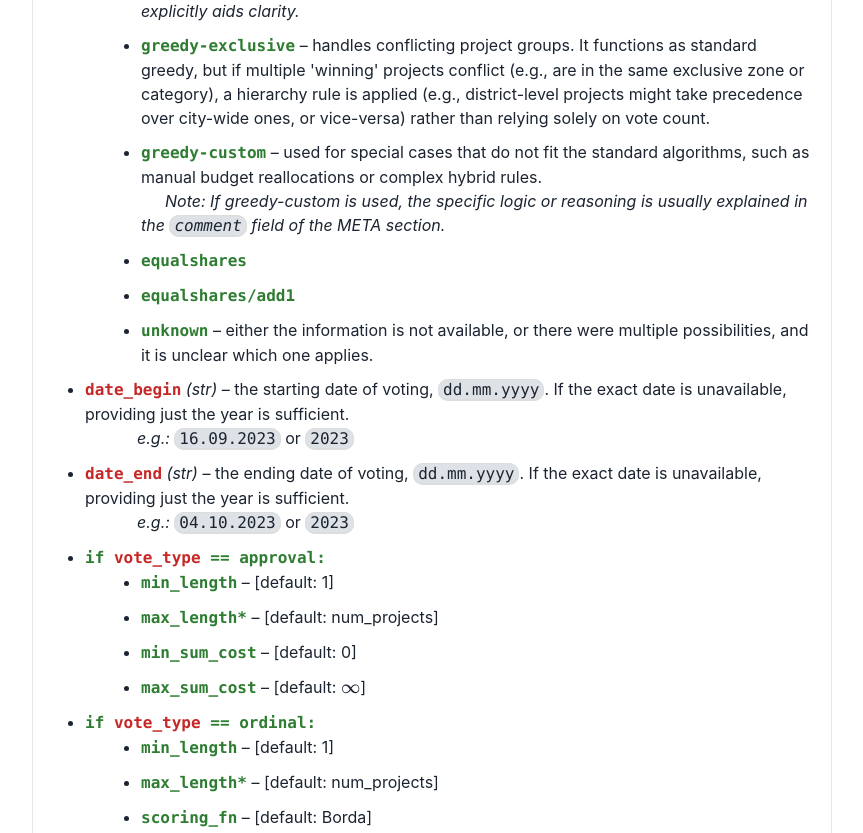
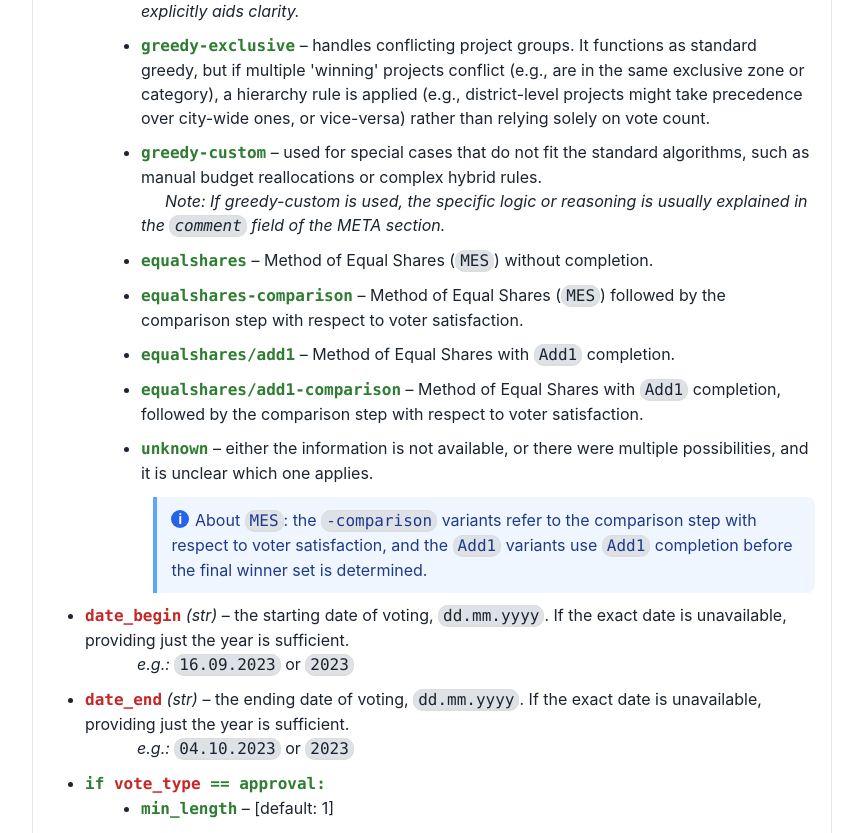
Before and after one commit to pabulib/pabulib_front, a Flask app: page /format in a window 1280 px wide. Shown: the part 2822-3655 px from the top of the page, without its empty margins (208-1071 px from the left). Run offline with Flask 3, Linux system fonts and the light colour scheme; parts of the project's set-up code (start-up, migrations or seed data) failed here and were passed over; some libraries are stand-ins or nearby versions.

Commit message:
format new MES rules

```diff
--- a/app/templates/format.html
+++ b/app/templates/format.html
@@ -437,9 +437,14 @@ voter_id; age; sex; vote
                 {"value": "greedy-threshold", "description": "behaves like standard greedy, but projects are only considered if they meet a defined <kbd>min_project_score_threshold</kbd>.", "note": "This rule implies the existence of a threshold parameter, but specifying the rule explicitly aids clarity."},
                 {"value": "greedy-exclusive", "description": "handles conflicting project groups. It functions as standard greedy, but if multiple 'winning' projects conflict (e.g., are in the same exclusive zone or category), a hierarchy rule is applied (e.g., district-level projects might take precedence over city-wide ones, or vice-versa) rather than relying solely on vote count."},
                 {"value": "greedy-custom", "description": "used for special cases that do not fit the standard algorithms, such as manual budget reallocations or complex hybrid rules.", "note": "If greedy-custom is used, the specific logic or reasoning is usually explained in the <kbd>comment</kbd> field of the META section."},
-                {"value": "equalshares", "description": ""},
-                {"value": "equalshares/add1", "description": ""},
+                {"value": "equalshares", "description": "Method of Equal Shares (<kbd>MES</kbd>) without completion."},
+                {"value": "equalshares-comparison", "description": "Method of Equal Shares (<kbd>MES</kbd>) followed by the comparison step with respect to voter satisfaction."},
+                {"value": "equalshares/add1", "description": "Method of Equal Shares with <kbd>Add1</kbd> completion."},
+                {"value": "equalshares/add1-comparison", "description": "Method of Equal Shares with <kbd>Add1</kbd> completion, followed by the comparison step with respect to voter satisfaction."},
                 {"value": "unknown", "description": "either the information is not available, or there were multiple possibilities, and it is unclear which one applies."},
+            ],
+            "additional_info": [
+                "About <kbd>MES</kbd>: the <kbd>-comparison</kbd> variants refer to the comparison step with respect to voter satisfaction, and the <kbd>Add1</kbd> variants use <kbd>Add1</kbd> completion before the final winner set is determined."
             ],
             "if_obligatory": true
         },
```
